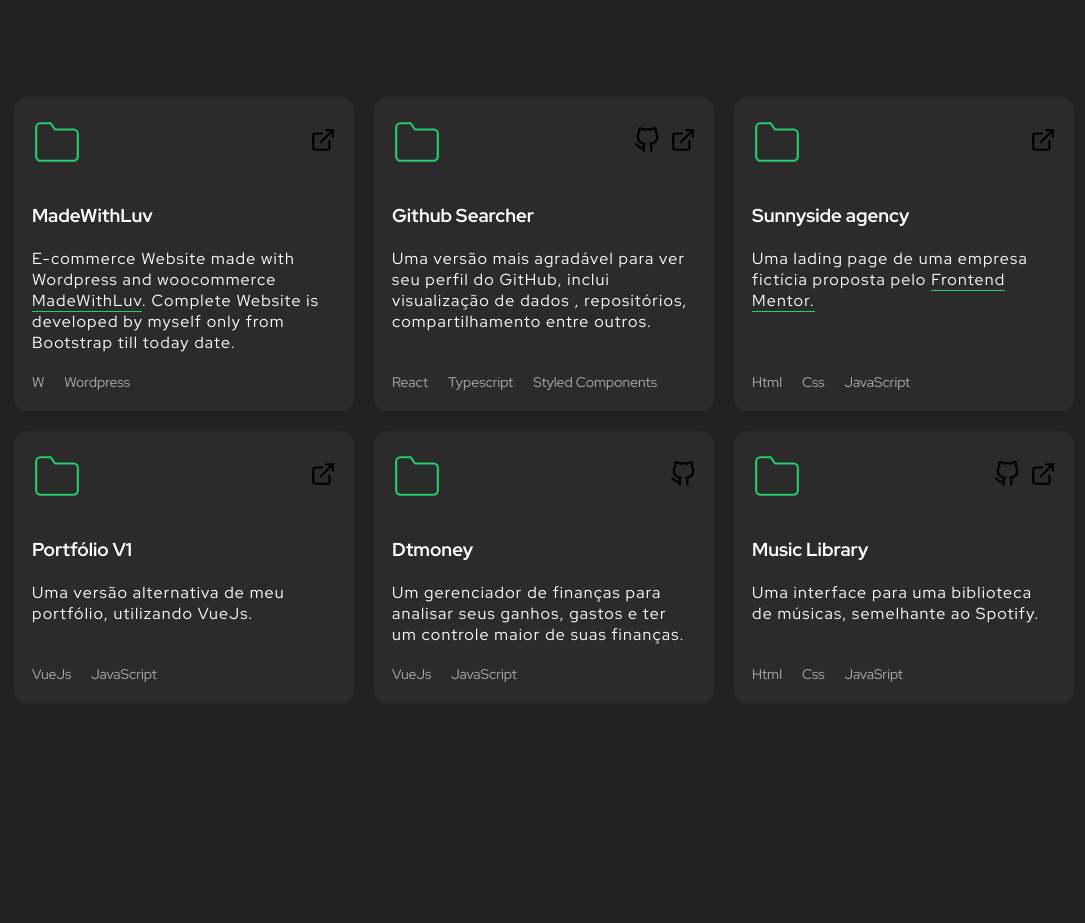
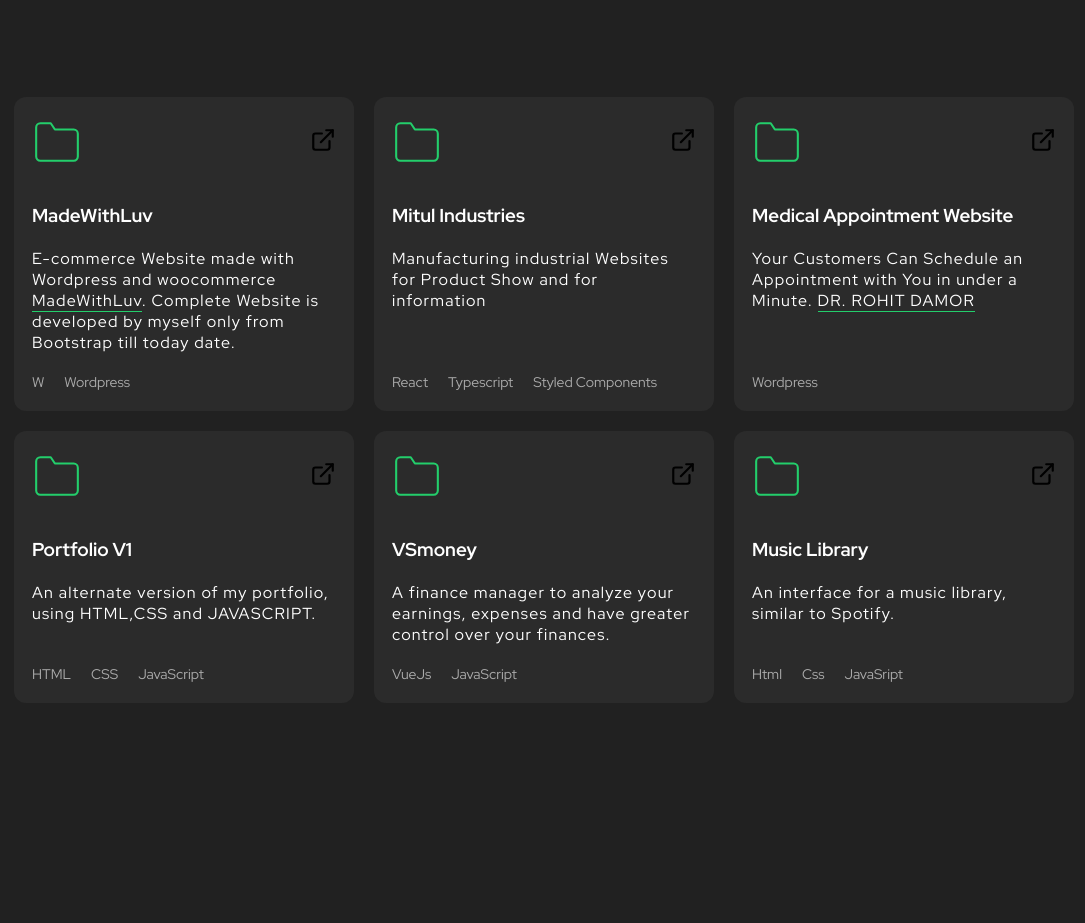
Before and after one commit to yuliiak111/portfolio, a React (Create React App) app: page / in a window 1280 px wide. Shown: the part 1400-2323 px from the top of the page, without its empty margins (96-1181 px from the left). Built offline with nearby package versions, Linux system fonts and the light colour scheme.

Commit message:
Portfolio content updated 01
Portfolio content updated 01

```diff
--- a/src/components/Form/Form.tsx
+++ b/src/components/Form/Form.tsx
@@ -77,7 +77,7 @@ export function Form() {
           errors={state.errors}
         />
         <ReCAPTCHA
-          sitekey="6LfEKLUfAAAAAPs_6AbAhefYHHQ1hM7SIjP1VOq"
+          sitekey="6LfEKLUfAAAAAPs_6AbAhefYHHQ1hM7SIjP1VOq-"
           onChange={(e) => {
             setIsHuman(true)
           }}
--- a/src/components/Portfolio/Portfolio.tsx
+++ b/src/components/Portfolio/Portfolio.tsx
@@ -4,8 +4,8 @@ import externalLinkIcon from "../../assets/external-link-icon.svg"
 import ScrollAnimation from "react-animate-on-scroll";
 
 
-export function Portfolio(){
-  return(
+export function Portfolio() {
+  return (
     <Container id="portfolio">
       <h2>My Portfolio</h2>
 
@@ -45,17 +45,17 @@ export function Portfolio(){
             <header>
               <svg width="50" xmlns="http://www.w3.org/2000/svg" role="img" viewBox="0 0 24 24" fill="none" stroke="#23ce6b " stroke-width="1" stroke-linecap="round" stroke-linejoin="round" ><title>Folder</title><path d="M22 19a2 2 0 0 1-2 2H4a2 2 0 0 1-2-2V5a2 2 0 0 1 2-2h5l2 3h9a2 2 0 0 1 2 2z"></path></svg>
               <div className="project-links">
-              <a href="https://github.com/joaotuliojt/github-search" target="_blank" rel="noreferrer">
+                {/* <a href="https://github.com/" target="_blank" rel="noreferrer">
                 <img src={githubIcon} alt="GitHub" />
-              </a>
-              <a href="https://github-search-blond.vercel.app/" target="_blank" rel="noreferrer">
+              </a> */}
+                <a href="https://mitulindustries.vinayaksingh.in/" target="_blank" rel="noreferrer">
                   <img src={externalLinkIcon} alt="Visitar site" />
                 </a>
               </div>
             </header>
             <div className="body">
-              <h3>Github Searcher</h3>
-              <p>Uma versão mais agradável para ver seu perfil do GitHub, inclui visualização de dados , repositórios, compartilhamento entre outros.
+              <h3>Mitul Industries</h3>
+              <p>Manufacturing industrial Websites for Product Show and for information
               </p>
             </div>
             <footer>
@@ -73,20 +73,43 @@ export function Portfolio(){
             <header>
               <svg width="50" xmlns="http://www.w3.org/2000/svg" role="img" viewBox="0 0 24 24" fill="none" stroke="#23ce6b " stroke-width="1" stroke-linecap="round" stroke-linejoin="round" ><title>Folder</title><path d="M22 19a2 2 0 0 1-2 2H4a2 2 0 0 1-2-2V5a2 2 0 0 1 2-2h5l2 3h9a2 2 0 0 1 2 2z"></path></svg>
               <div className="project-links">
-              <a href="https://joaotuliojt.github.io/sunnyside-agency/" target="_blank" rel="noreferrer">
+                <a href="https://drrohitdamor.vinayaksingh.in/" target="_blank" rel="noreferrer">
                   <img src={externalLinkIcon} alt="Visitar site" />
                 </a>
               </div>
             </header>
             <div className="body">
-              <h3>Sunnyside agency</h3>
-              <p>Uma lading page de uma empresa fictícia proposta pelo <a href="https://www.frontendmentor.io/">Frontend Mentor.</a>
+              <h3>Medical Appointment Website</h3>
+              <p>Your Customers Can Schedule an Appointment with You in under a Minute. <a href="https://drrohitdamor.vinayaksingh.in/">DR. ROHIT DAMOR</a>
               </p>
             </div>
             <footer>
               <ul className="tech-list">
-                <li>Html</li>
-                <li>Css</li>
+                <li>Wordpress</li>
+              </ul>
+            </footer>
+          </div>
+        </ScrollAnimation>
+
+        <ScrollAnimation animateIn="flipInX">
+          <div className="project">
+            <header>
+              <svg width="50" xmlns="http://www.w3.org/2000/svg" role="img" viewBox="0 0 24 24" fill="none" stroke="#23ce6b " stroke-width="1" stroke-linecap="round" stroke-linejoin="round" ><title>Folder</title><path d="M22 19a2 2 0 0 1-2 2H4a2 2 0 0 1-2-2V5a2 2 0 0 1 2-2h5l2 3h9a2 2 0 0 1 2 2z"></path></svg>
+              <div className="project-links">
+                <a href="https://portfolio.vinayaksingh.in/" target="_blank" rel="noreferrer">
+                  <img src={externalLinkIcon} alt="Visitar site" />
+                </a>
+              </div>
+            </header>
+            <div className="body">
+              <h3>Portfolio V1</h3>
+              <p>An alternate version of my portfolio, using HTML,CSS and JAVASCRIPT.
+              </p>
+            </div>
+            <footer>
+              <ul className="tech-list">
+                <li>HTML</li>
+                <li>CSS</li>
                 <li>JavaScript</li>
               </ul>
             </footer>
@@ -98,14 +121,18 @@ export function Portfolio(){
             <header>
               <svg width="50" xmlns="http://www.w3.org/2000/svg" role="img" viewBox="0 0 24 24" fill="none" stroke="#23ce6b " stroke-width="1" stroke-linecap="round" stroke-linejoin="round" ><title>Folder</title><path d="M22 19a2 2 0 0 1-2 2H4a2 2 0 0 1-2-2V5a2 2 0 0 1 2-2h5l2 3h9a2 2 0 0 1 2 2z"></path></svg>
               <div className="project-links">
-              <a href="https://joaotulio.vercel.app/" target="_blank" rel="noreferrer">
+                {/* <a href="https://github.com/" target="_blank" rel="noreferrer">
+                <img src={githubIcon} alt="Visitar site" />
+              </a> */}
+                <a href="www.money.vinayaksingh.in" target="_blank" rel="noreferrer">
                   <img src={externalLinkIcon} alt="Visitar site" />
                 </a>
               </div>
             </header>
             <div className="body">
-              <h3>Portfólio V1</h3>
-              <p>Uma versão alternativa de meu portfólio, utilizando VueJs.
+              <h3>VSmoney</h3>
+              <p>
+                A finance manager to analyze your earnings, expenses and have greater control over your finances.
               </p>
             </div>
             <footer>
@@ -122,41 +149,18 @@ export function Portfolio(){
             <header>
               <svg width="50" xmlns="http://www.w3.org/2000/svg" role="img" viewBox="0 0 24 24" fill="none" stroke="#23ce6b " stroke-width="1" stroke-linecap="round" stroke-linejoin="round" ><title>Folder</title><path d="M22 19a2 2 0 0 1-2 2H4a2 2 0 0 1-2-2V5a2 2 0 0 1 2-2h5l2 3h9a2 2 0 0 1 2 2z"></path></svg>
               <div className="project-links">
-              <a href="https://github.com/joaotuliojt/dtmoney-trilha-reactjs" target="_blank" rel="noreferrer">
+                {/* <a href="https://github.com/" target="_blank" rel="noreferrer">
                 <img src={githubIcon} alt="Visitar site" />
-              </a>
-            </div>
-            </header>
-            <div className="body">
-              <h3>Dtmoney</h3>
-              <p>Um gerenciador de finanças para analisar seus ganhos, gastos e ter um controle maior de suas finanças.
-              </p>
-            </div>
-            <footer>
-              <ul className="tech-list">
-                <li>VueJs</li>
-                <li>JavaScript</li>
-              </ul>
-            </footer>
-          </div>
-        </ScrollAnimation>
-
-        <ScrollAnimation animateIn="flipInX">
-          <div className="project">
-            <header>
-            <svg width="50" xmlns="http://www.w3.org/2000/svg" role="img" viewBox="0 0 24 24" fill="none" stroke="#23ce6b " stroke-width="1" stroke-linecap="round" stroke-linejoin="round" ><title>Folder</title><path d="M22 19a2 2 0 0 1-2 2H4a2 2 0 0 1-2-2V5a2 2 0 0 1 2-2h5l2 3h9a2 2 0 0 1 2 2z"></path></svg>
-            <div className="project-links">
-              <a href="https://github.com/joaotuliojt/dv-musica-library-page" target="_blank" rel="noreferrer">
-                <img src={githubIcon} alt="Visitar site" />
-              </a>
-              <a href="https://joaotuliojt.github.io/dv-musica-library-page/" target="_blank" rel="noreferrer">
+              </a> */}
+                <a href="www.music.vinayaksingh.in" target="_blank" rel="noreferrer">
                   <img src={externalLinkIcon} alt="Visitar site" />
                 </a>
               </div>
             </header>
             <div className="body">
               <h3>Music Library</h3>
-              <p>Uma interface para uma biblioteca de músicas, semelhante ao Spotify.
+              <p>
+                An interface for a music library, similar to Spotify.
               </p>
             </div>
             <footer>
```
Lines whose indentation alone changed are shown as unchanged.
